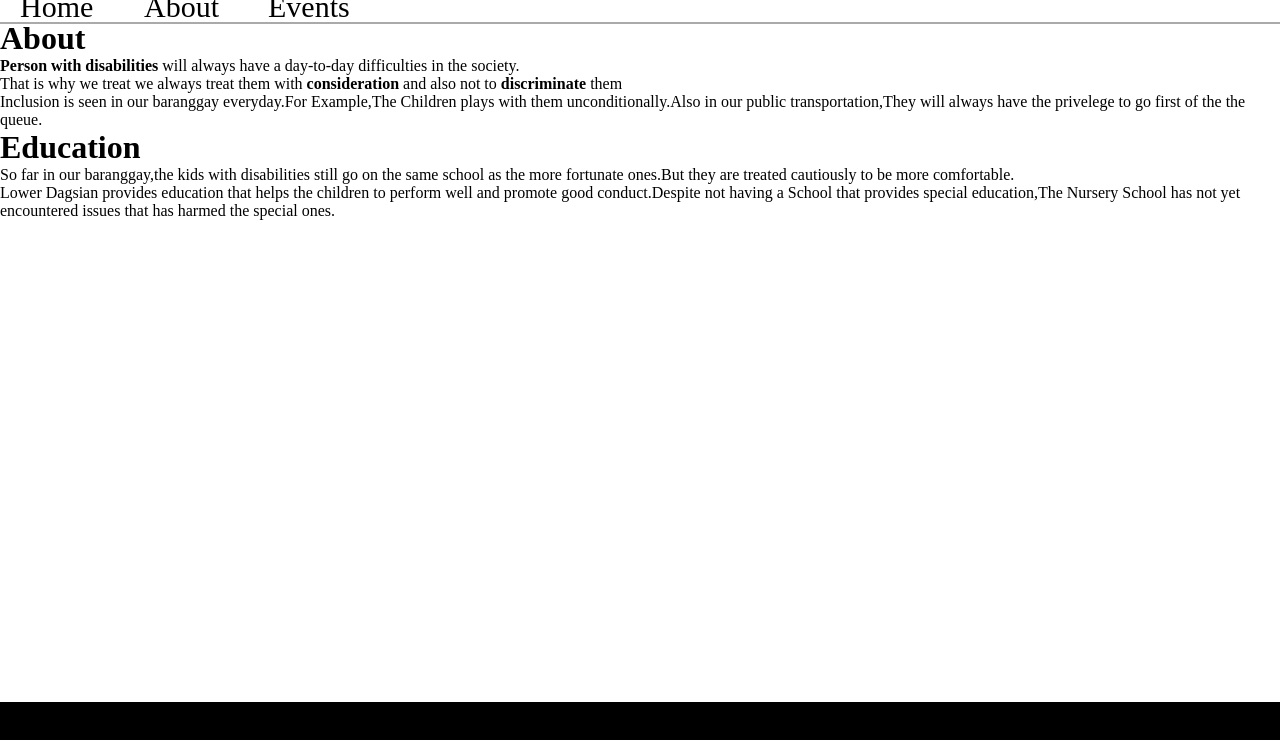
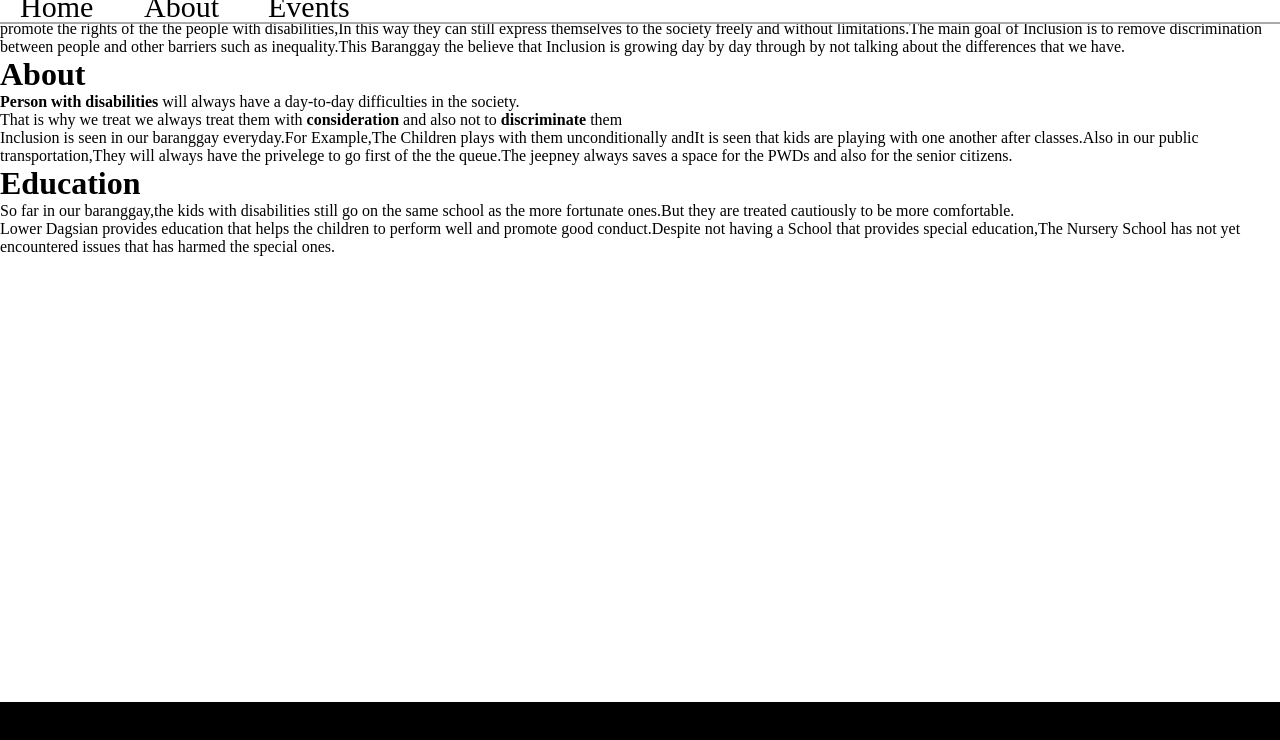
Before and after one commit to ashleeeeeeyyyyy/webtechlab, a plain HTML site: page Webtechlab/INCLUSION/about.html in a window 1280 px wide. Shown: the part 18-758 px from the top of the page. Drawn offline with Linux system fonts and the light colour scheme.

Commit message:
Added Additional Content to Inclusion and Answered Questions to Peace and Order

```diff
--- a/Webtechlab/INCLUSION/about.html
+++ b/Webtechlab/INCLUSION/about.html
@@ -24,12 +24,14 @@
         </div>
 
         <div id = "about_content">
-           <-- Add Content -->
+           <p>Inclusion is the state of being counted in a community or a group of people.No matter what differences the people have,the people will always include everyone to the society.Inclusion is used to
+            promote the rights of the the people with disabilities,In this way they can still express themselves to the society freely and without limitations.The main goal of Inclusion is to remove discrimination
+            between people and other barriers such as inequality.This Baranggay the believe that Inclusion is growing day by day through by not talking about the differences that we have.</p>
               <h1>About</h1>
                <p><b>Person with disabilities</b> will always have a day-to-day difficulties in the society.</p>
 
             <p>That is why we treat we always treat them with <b>consideration</b> and also not to <b>discriminate</b> them</p>
-            <p>Inclusion is seen in our baranggay everyday.For Example,The Children plays with them unconditionally.Also in our public transportation,They will always have the privelege to go first of the the queue.</p>
+            <p>Inclusion is seen in our baranggay everyday.For Example,The Children plays with them unconditionally andIt is seen that kids are playing with one another after classes.Also in our public transportation,They will always have the privelege to go first of the the queue.The jeepney always saves a space for the PWDs and also for the senior citizens.</p>
         </div>
 
         <div id = "education_content">
```
Also changed, not shown: Webtechlab/INCLUSION/content.txt, Webtechlab/Peace and Order/questions.txt.
